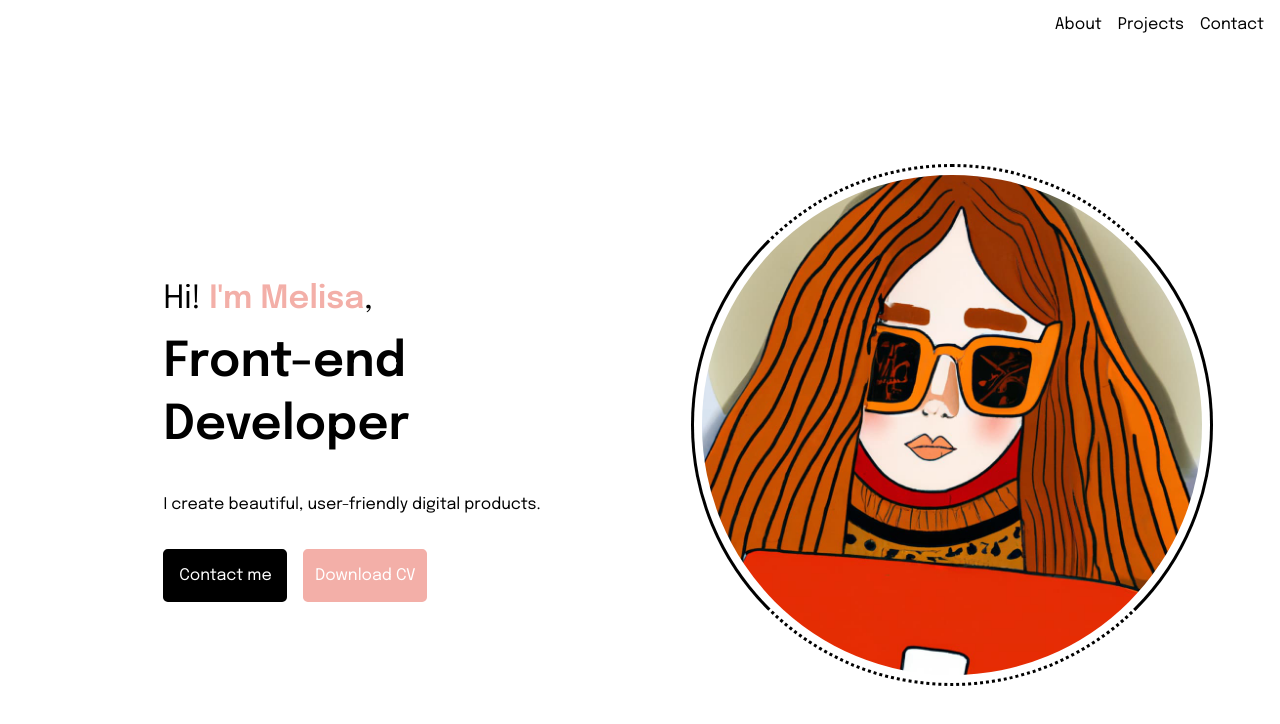
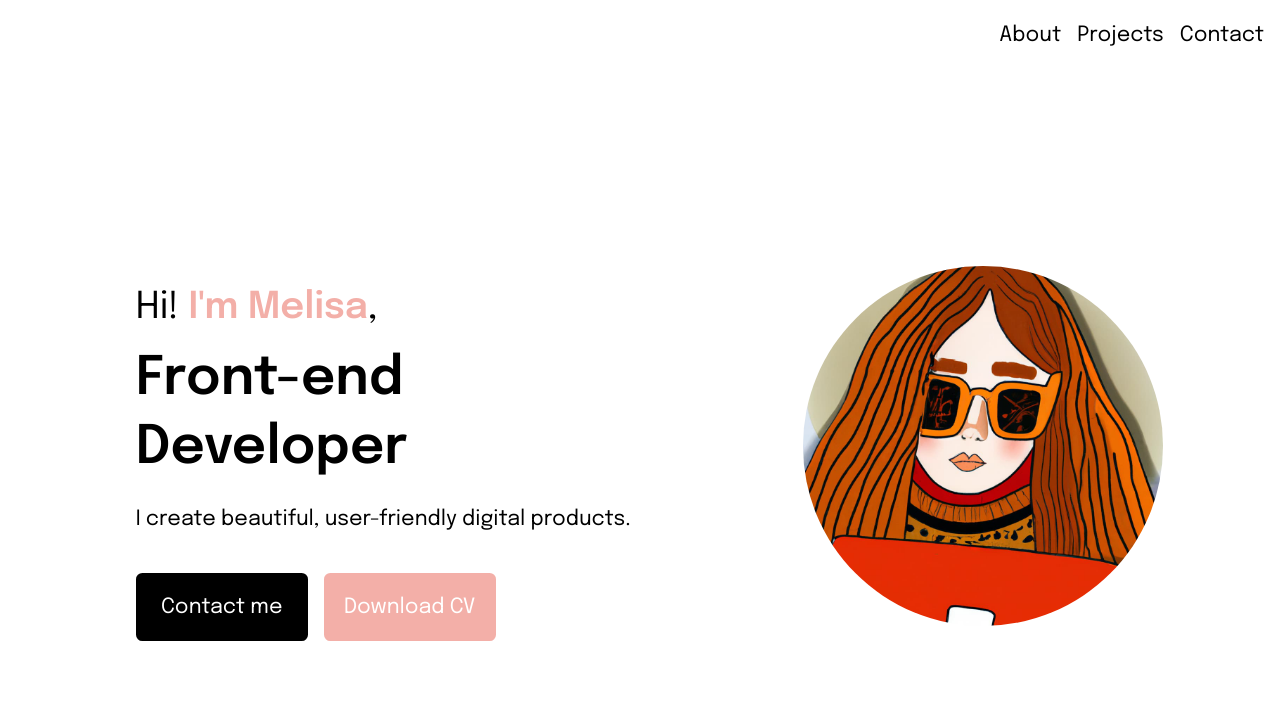
Before and after one commit to melisandoval/portfolio-vue, a Vue app: page / in a window 1280 px wide. Shown: the top 724 px of the page. Built offline with nearby package versions, Linux system fonts and the light colour scheme.

Commit message:
fix Header and navbar styles

```diff
--- a/src/HeaderHero/HeaderHero.vue
+++ b/src/HeaderHero/HeaderHero.vue
@@ -1,5 +1,6 @@
 <template>
   <div class="header-container">
+    <div class="header-content-container">
       <article>
         <h1>
           <span class="h1-minor">Hi! <span class="h1-highlight">I'm Melisa</span>,</span> <br />
@@ -15,7 +16,8 @@
         </div>
       </article>
       <div class="header-img-container">
-      <img src="../../public/assets/github-avatar.jpg" alt="" />
+        <img src="/assets/github-avatar.jpg" alt="" />
+      </div>
     </div>
   </div>
 </template>
@@ -24,10 +26,14 @@
 
 <style scoped>
 .header-container {
+  max-width: 100%;
+}
+.header-content-container {
+  padding: 4em 1em;
   min-height: 90vh;
+  max-width: 100%;
   display: grid;
   place-items: center;
-  padding: 1em;
   display: flex;
   flex-direction: column;
   align-items: center;
@@ -35,16 +41,19 @@
   text-align: center;
 }
 
+h1 {
+  margin-block-end: 0em;
+}
+
 .h1-minor {
   font-weight: 400;
   line-height: 2em;
-  font-size: 2rem;
+  font-size: calc(2rem + 0.390625vw);
 }
 
 .h1-major {
-  font-size: 3rem;
+  font-size: calc(3rem + 0.390625vw);
   line-height: 1.3em;
-  font-size: 3rem;
 }
 
 .h1-highlight {
@@ -54,7 +63,7 @@
 
 p {
   line-height: 150%;
-  font-size: 1rem;
+  font-size: calc(1rem + 0.390625vw);
 }
 
 .header-links-container {
@@ -101,30 +110,32 @@ a:hover {
 }
 
 .header-img-container {
-  max-width: 80%;
+  width: 100%;
   display: grid;
   place-items: center;
-  margin: 3em;
+  margin: 2em;
 }
 
 img {
-  padding: 0.5em;
-  max-width: 100%;
-  border-style: dotted solid;
+  max-width: 80%;
   border-radius: 50%;
 }
 
 @media screen and (min-width: 768px) {
+  .header-content-container {
+    padding: 1em;
+  }
   .header-links-container {
     flex-direction: row;
   }
 
   a {
-    font-size: 1rem;
-    width: 120px;
+    font-size: calc(1rem + 0.390625vw);
+    width: 8em;
+    text-align: center;
   }
 
-  .header-container {
+  .header-content-container {
     display: grid;
     grid-template-columns: 1fr 1fr;
   }
@@ -136,9 +147,47 @@ img {
     text-align: left;
     padding-left: 3em;
   }
+}
+
+@media screen and (min-width: 1024px) {
+  .header-content-container {
+    grid-template-columns: 55% 45%;
+  }
+
+  .header-img-container {
+    max-width: 80%;
+  }
+}
+
+@media screen and (min-width: 1440px) {
+  .header-container {
+    display: grid;
+    place-items: center;
+  }
+  .header-content-container {
+    max-width: 80%;
+  }
+  .header-img-container {
+    max-width: 84%;
+  }
+}
+
+@media screen and (min-width: 2560px) {
+  p,
+  .h1-minor,
+  .h1-highlight {
+    font-size: calc(2rem + 0.390625vw);
+  }
+
+  .header-links-container {
+    gap: 3em;
+  }
 
   a {
-    text-align: center;
+    font-size: calc(1.6rem + 0.390625vw);
+  }
+  .h1-major {
+    font-size: calc(7rem + 0.390625vw);
   }
 }
 </style>
--- a/src/NavBar/components/NavBarLinks.vue
+++ b/src/NavBar/components/NavBarLinks.vue
@@ -1,8 +1,8 @@
 <template>
   <ul>
-    <li><a href="#">About</a></li>
-    <li><a href="#">Projects</a></li>
-    <li><a href="#">Contact</a></li>
+    <li><a href="#about">About</a></li>
+    <li><a href="#projects">Projects</a></li>
+    <li><a href="#contact">Contact</a></li>
   </ul>
 </template>
 
@@ -13,12 +13,38 @@ ul {
   display: none;
 }
 
+li {
+  font-size: calc(1rem + 0.390625vw);
+}
+
 @media screen and (min-width: 768px) {
   ul {
     display: flex;
     flex-direction: row;
     gap: 1em;
-    padding: 0 1em;
+    padding: 0.5em 1em;
+  }
+}
+
+@media screen and (min-width: 1440px) {
+  ul {
+    gap: 2em;
+    padding: 0.5em 2em;
+  }
+
+  li {
+    font-size: calc(0.9rem + 0.390625vw);
+  }
+}
+
+@media screen and (min-width: 2560px) {
+  ul {
+    gap: 3em;
+    padding: 2em 3em;
+  }
+
+  li {
+    font-size: calc(1.4rem + 0.390625vw);
   }
 }
 </style>
--- a/vite.config.js
+++ b/vite.config.js
@@ -12,5 +12,3 @@ export default defineConfig({
     }
   }
 })
-
-// lalalalalalala
```
Lines whose indentation alone changed are shown as unchanged.
